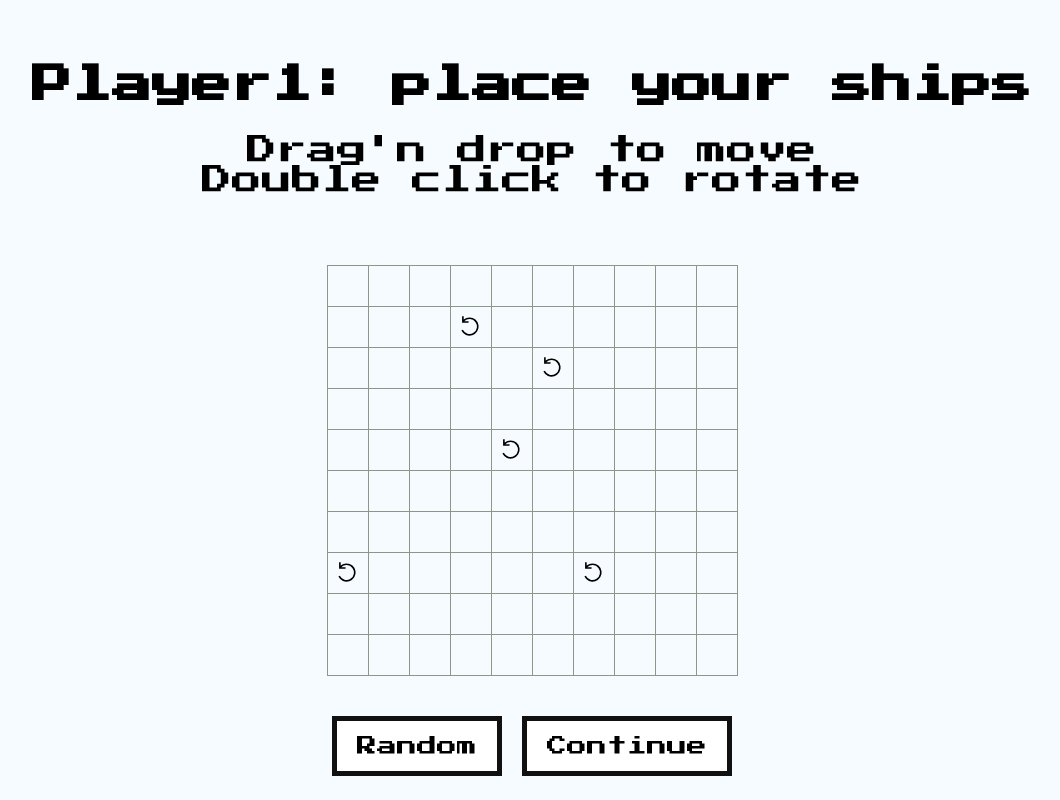
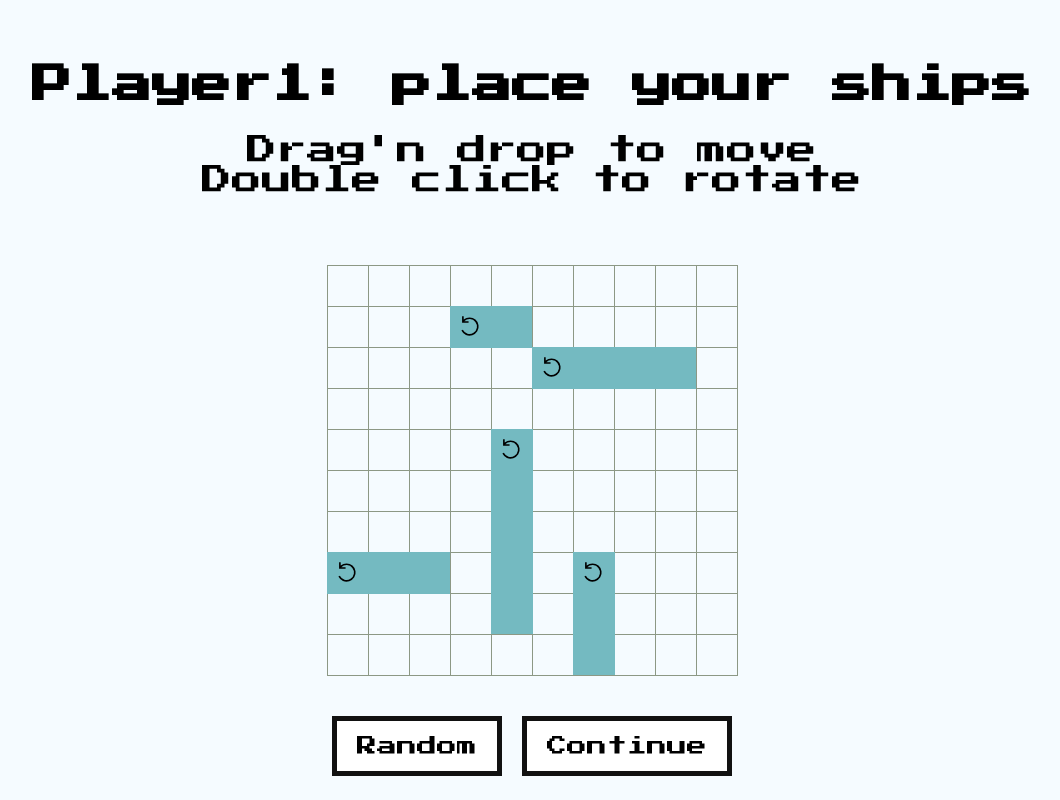
Before and after one commit to fcrozatier/battleship, a React (Create React App) app: page / in a window 1280 px wide. Both pictures are taken after a click on the button "1 Player". Shown: the whole page, without its empty margins (108-1168 px from the left). Built offline with nearby package versions, Linux system fonts and the light colour scheme.

Commit message:
style ships depending on state

```diff
--- a/src/app.css
+++ b/src/app.css
@@ -93,15 +93,20 @@
   z-index: 1;
 }
 
-.enemy-board .ship {
+.display-boards .ship {
   display: none;
 }
 
-.my-board .ship {
+.dnd-board .ship,
+.my-board .draw-ship {
   background-color: #74bac1;
 }
 
-.hit .ship {
+.hit {
+  background-color: yellow;
+}
+
+.draw-ship.hit {
   background-color: #e06d6d;
 }
 
--- a/src/components/Board.jsx
+++ b/src/components/Board.jsx
@@ -30,7 +30,8 @@ const Board = ({
     return board.map((cell, i) => (
       <Cell
         key={Math.random() * 1000}
-        value={cell}
+        unit={cell}
+        drawShip={gameboard.unitIndices().includes(i)}
         hit={hits.includes(i)}
         onClick={() => {
           if (onClick) {
--- a/src/components/Cell.jsx
+++ b/src/components/Cell.jsx
@@ -1,11 +1,11 @@
 import React from 'react';
 import PropTypes from 'prop-types';
-import { GiNuclearBomb } from 'react-icons/gi';
 import { useDrop } from 'react-dnd';
 import Ship from './Ship';
 
 function Cell({
-  value,
+  unit,
+  drawShip,
   hit,
   onClick,
   dnd,
@@ -26,13 +26,17 @@ function Cell({
     }),
   });
 
-  const classes = hit ? 'cell hit' : 'cell';
+  let classes = 'cell';
+  classes += drawShip ? ' draw-ship' : '';
+  classes += hit ? ' hit' : '';
+
   const style = {
     backgroundColor: canDrop && 'rgb(248, 249, 231)',
     border:
       (isOver && canDrop && '1px solid green')
       || (isOver && !canDrop && '1px solid red'),
   };
+
   return (
     <div
       ref={drop}
@@ -43,22 +47,21 @@ function Cell({
       role="button"
       tabIndex="-1"
     >
-      {value !== null && (
+      {unit !== null && (
         <Ship
           dnd={dnd}
-          unit={value}
-          hit={hit}
-          canRotate={onCanRotate(value.ship.id)}
-          rotate={() => onRotate(value.ship.id)}
+          unit={unit}
+          canRotate={onCanRotate(unit.ship.id)}
+          rotate={() => onRotate(unit.ship.id)}
         />
       )}
-      {value === null && hit && <GiNuclearBomb />}
     </div>
   );
 }
 
 Cell.propTypes = {
-  value: PropTypes.oneOfType([PropTypes.bool, PropTypes.object]),
+  unit: PropTypes.oneOfType([PropTypes.bool, PropTypes.object]),
+  drawShip: PropTypes.bool,
   hit: PropTypes.bool,
   onClick: PropTypes.func,
   dnd: PropTypes.bool,
@@ -69,7 +72,8 @@ Cell.propTypes = {
 };
 
 Cell.defaultProps = {
-  value: false,
+  unit: false,
+  drawShip: false,
   hit: false,
   dnd: false,
   onClick: () => {},
--- a/src/components/Ship.jsx
+++ b/src/components/Ship.jsx
@@ -1,13 +1,11 @@
 import React from 'react';
 import { PropTypes, bool } from 'prop-types';
 import { useDrag } from 'react-dnd';
-import { GiNuclearBomb } from 'react-icons/gi';
 import { GrRotateLeft } from 'react-icons/gr';
 
 function Ship({
-  dnd, hit, unit, canRotate, rotate,
+  dnd, unit, canRotate, rotate,
 }) {
-  const classes = hit ? 'ship hit' : 'ship';
   const style = unit.v
     ? {
       width: '42px',
@@ -25,13 +23,12 @@ function Ship({
   const dndFeatures = dnd ? { ref: drag, onDoubleClick: () => rotate() } : {};
 
   return (
-    <div style={style} className={classes} {...dndFeatures}>
+    <div style={style} className="ship" {...dndFeatures}>
       {dnd && canRotate && (
         <GrRotateLeft
           style={{ marginLeft: '8px', marginTop: '8px', fontSize: '24px' }}
         />
       )}
-      {hit && <GiNuclearBomb />}
     </div>
   );
 }
@@ -39,7 +36,6 @@ function Ship({
 Ship.propTypes = {
   dnd: PropTypes.bool,
   canRotate: bool,
-  hit: PropTypes.bool,
   rotate: PropTypes.func,
   unit: PropTypes.shape({
     index: PropTypes.number,
@@ -52,7 +48,6 @@ Ship.propTypes = {
 Ship.defaultProps = {
   dnd: false,
   canRotate: false,
-  hit: false,
   rotate: () => {},
   unit: {},
 };
```
Also changed, not shown: 1 other file (tests, documents, lock files or other folders).
